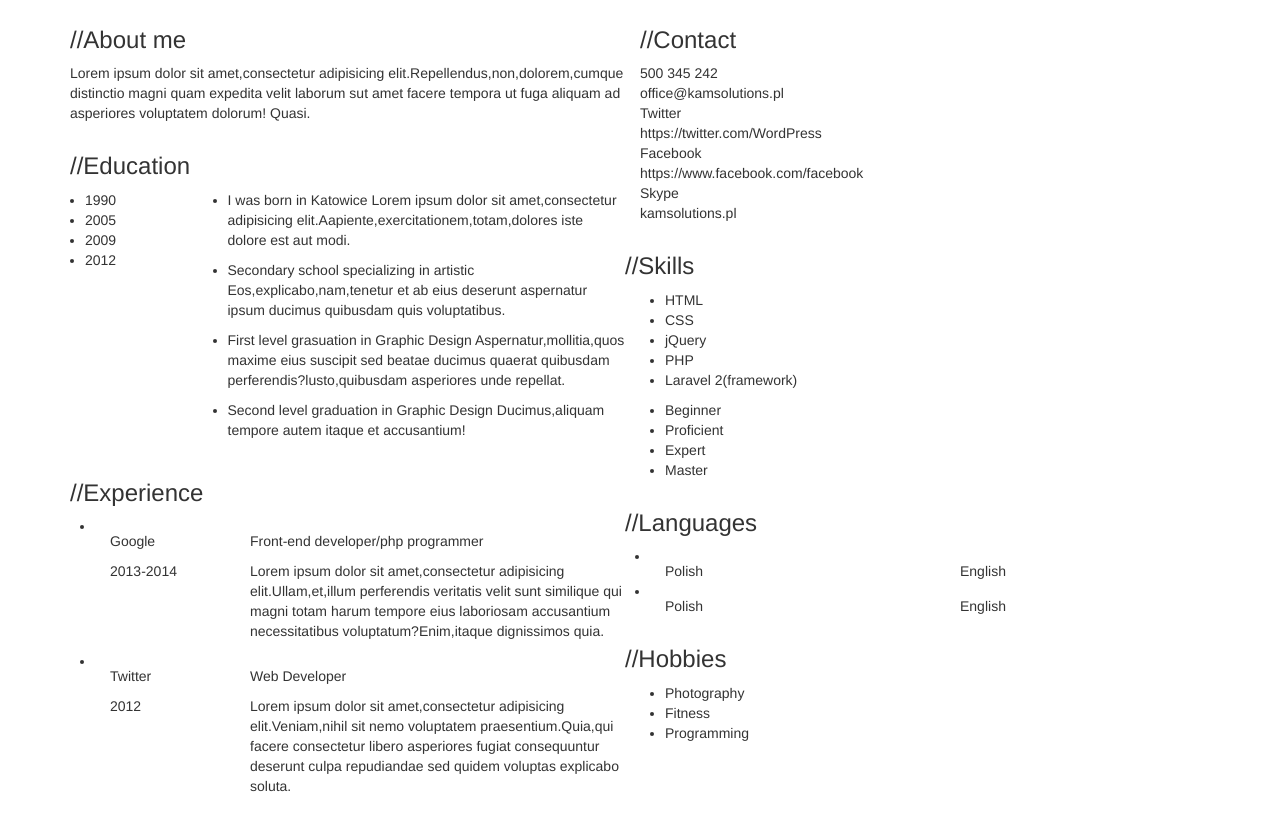
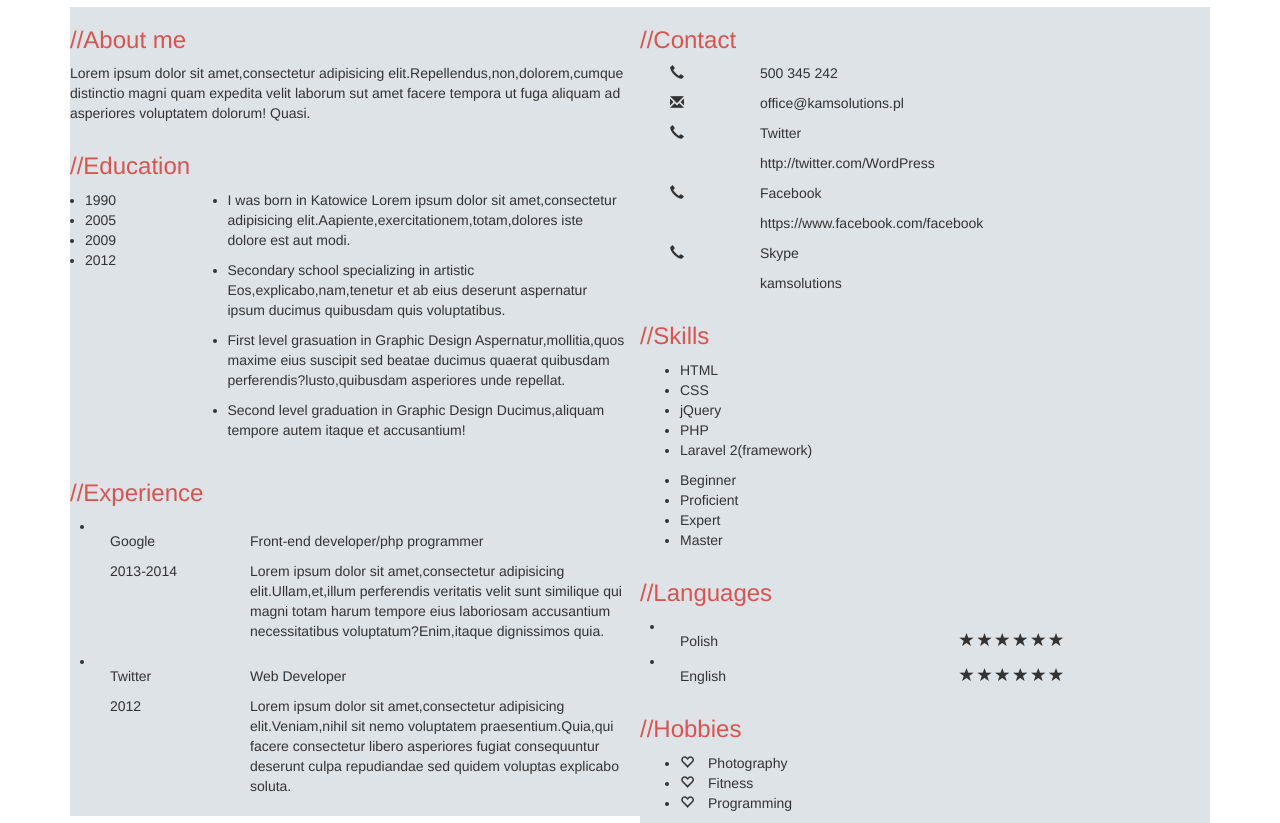
Before and after one commit to qtxzyu/105, a website: page index.html in a window 1280 px wide. Shown: the part 275-1098 px from the top of the page. Drawn offline with Linux system fonts and the light colour scheme.

Commit message:
change for index.html

```diff
--- a/index.html
+++ b/index.html
@@ -15,12 +15,14 @@
 			#content .row {text-align:left}
 		</style>-->
 		<link rel="stylesheet" href="./bootstrap-3.3.7-dist/css/bootstrap.css">
+		<link rel="stylesheet" type="text/css" href="css/main.css">
 		<script src="./jquery-3.2.1.js"></script>
 		<script src="./bootstrap-3.3.7-dist/js/bootstrap.js"></script>
 
 	</head>
 
 	<body>
+		<div class="content">
 		<div class="container text-center">
 			<div class="row">
 				<img src="./photo.png" class="img-responsive img-circle center-block">
@@ -141,15 +143,50 @@
 		<div class="col-md-6"  id="content">
 			<div class="row">
 				<h3>//Contact</h3>
-				<p>500 345 242<br>
-				office@kamsolutions.pl<br>
-				Twitter<br>
-				https://twitter.com/WordPress<br>
-				Facebook<br>
-				https://www.facebook.com/facebook<br>
-				Skype<br>
-				kamsolutions.pl<br>
-				</p>
+				<div class="col-xs-12">
+					<div class="col-xs-2">
+						<span class="glyphicon glyphicon-earphone"></span>
+					</div>
+					<div class="col-xs-10">
+						<p>500 345 242</p>
+					</div>
+				</div>
+				<div class="col-xs-12">
+					<div class="col-xs-2">
+						<span class="glyphicon glyphicon-envelope"></span>
+					</div>
+					<div class="col-xs-10">
+						<p>office@kamsolutions.pl</p>
+					</div>
+				</div>
+				<div class="col-xs-12">
+					<div class="col-xs-2">
+						<span class="glyphicon glyphicon-earphone"></span>
+					</div>
+					<div class="col-xs-10">
+						<p>Twitter</p>
+						<p>http://twitter.com/WordPress</p>
+					</div>
+				</div>
+				<div class="col-xs-12">
+					<div class="col-xs-2">
+						<span class="glyphicon glyphicon-earphone"></span>
+					</div>
+					<div class="col-xs-10">
+						<p>Facebook</p>
+						<p>https://www.facebook.com/facebook</p>
+					</div>
+				</div>
+				<div class="col-xs-12">
+					<div class="col-xs-2">
+						<span class="glyphicon glyphicon-earphone"></span>
+					</div>
+					<div class="col-xs-10">
+						<p>Skype</p>
+						<p>kamsolutions</p>
+					</div>
+				</div>
+			</div>
 			<div class="row">
 				<h3>//Skills</h3>
 				<ul>
@@ -175,15 +212,25 @@
 							Polish
 						</div>
 						<div class="col-md-6">
-							English
+							<span class="glyphicon glyphicon-star"></span>
+                            <span class="glyphicon glyphicon-star"></span>
+                            <span class="glyphicon glyphicon-star"></span>
+                            <span class="glyphicon glyphicon-star"></span>
+                            <span class="glyphicon glyphicon-star"></span>
+                            <span class="glyphicon glyphicon-star"></span>
 						</div>
 					</li>
 					<li class="row">
 						<div class="col-md-6">
-							Polish
+							English
 						</div>
 						<div class="col-md-6">
-							English
+							<span class="glyphicon glyphicon-star"></span>
+                            <span class="glyphicon glyphicon-star"></span>
+                            <span class="glyphicon glyphicon-star"></span>
+                            <span class="glyphicon glyphicon-star"></span>
+                            <span class="glyphicon glyphicon-star"></span>
+                            <span class="glyphicon glyphicon-star"></span>
 						</div>
 					</li>
 				</ul>
@@ -191,12 +238,13 @@
 			<div class="row">
 				<h3>//Hobbies</h3>
 				<ul>
-					<li>Photography</li>
-					<li>Fitness</li>
-					<li>Programming</li>
+					<li><span class="glyphicon glyphicon-heart-empty" aria-hidden="true">&nbsp;</span>Photography</li>
+					<li><span class="glyphicon glyphicon-heart-empty" aria-hidden="true">&nbsp;</span>Fitness</li>
+					<li><span class="glyphicon glyphicon-heart-empty" aria-hidden="true">&nbsp;</span>Programming</li>
 				</ul>
 			</div>
 		</div>
 		</div>
+		</div>
 	</body>
 </html>
```
